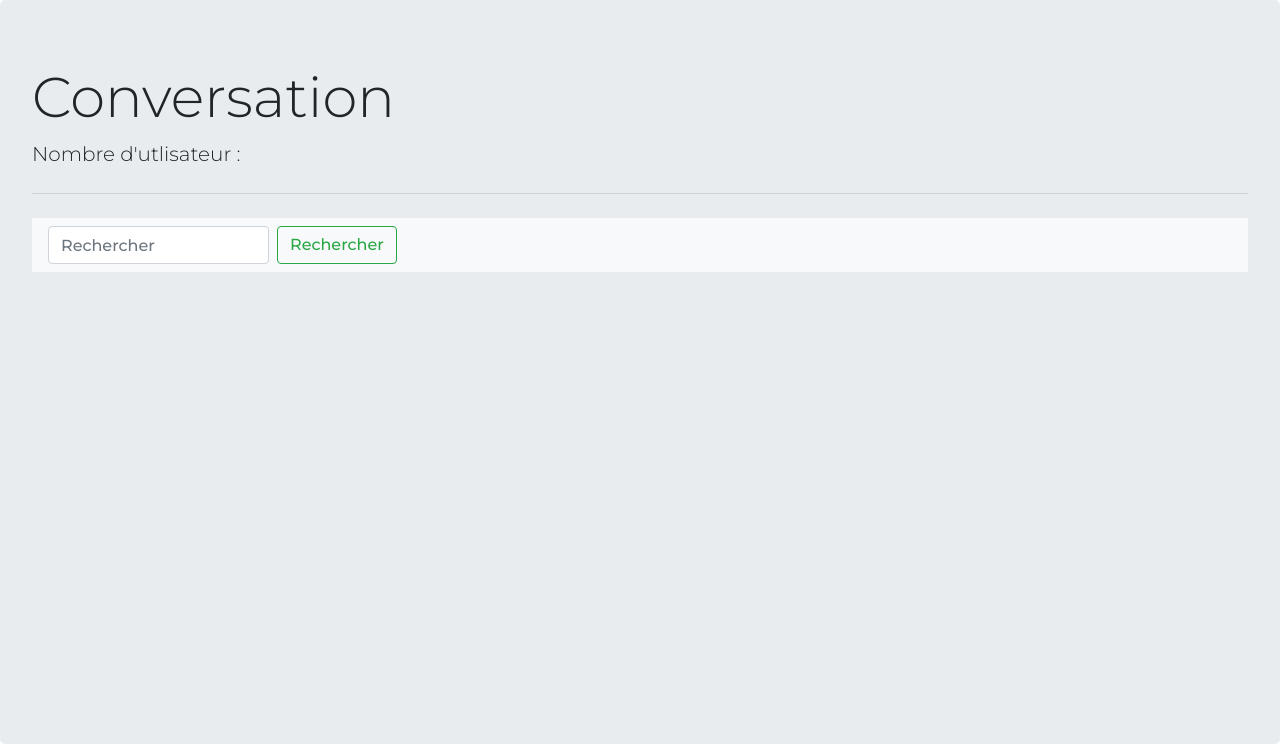
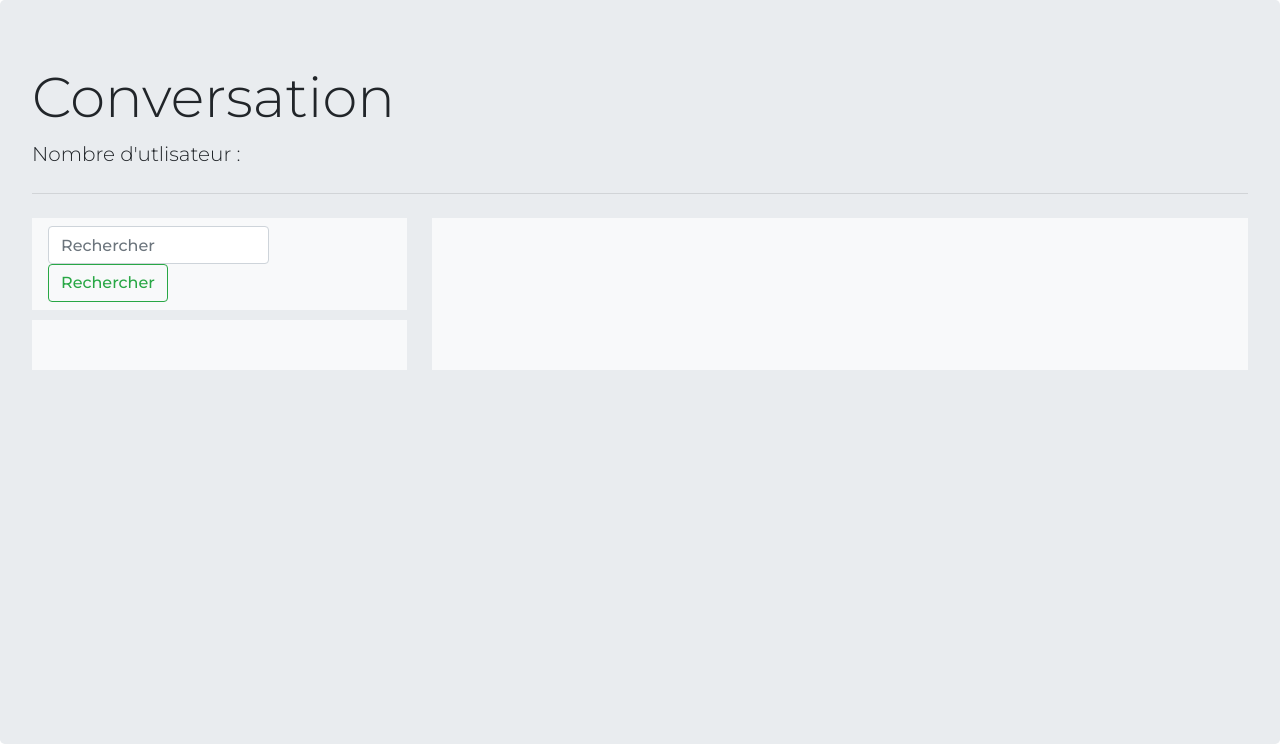
Before and after one commit to CyrilRabia91/VincentTrainer, a Symfony app: template templates/admin/Chat/chat.html.twig in a window 1280 px wide. Shown: the part 56-800 px from the top of the page. Run offline with Twig, Linux system fonts and the light colour scheme; the template is opened without the code that fills it, so the values that code supplies are empty; some libraries are stand-ins or nearby versions.

Commit message:
update ADmin

```diff
--- a/public/css/admin.css
+++ b/public/css/admin.css
@@ -58,3 +58,24 @@ body{
 #result_search{
     overflow: auto;
 }
+
+.container-chat{
+    display: flex;
+    justify-content: space-between;
+}
+
+.container-chat .chats{
+    width: 375px;
+    height: 100%;
+}
+
+.container-chat #result_search_chat{
+    background-color: #f8f9fa!important;
+    padding: 25px;
+    margin-top: 10px;
+}
+
+.container-chat #show_chat{
+    width: calc( 100% - 400px);
+    background-color: #f8f9fa!important;;
+}
--- a/src/Controller/AdminController.php
+++ b/src/Controller/AdminController.php
@@ -56,8 +56,9 @@ class AdminController extends AbstractController
         if ( $this->logsAdmin())
             return $this->redirectToRoute('home');
 
+        $chats = $this->getDoctrine()->getRepository('App:Chat')->findAll();
 
-        return $this->render('admin/Chat/chat.html.twig', []);
+        return $this->render('admin/Chat/chat.html.twig', ['chats'=>$chats]);
     }
 
     /**
--- a/templates/admin/Chat/chat.html.twig
+++ b/templates/admin/Chat/chat.html.twig
@@ -5,17 +5,29 @@
         <h1 class="display-4">Conversation</h1>
         <p class="lead">Nombre d'utlisateur : </p>
         <hr class="my-4">
-        <nav class="navbar navbar-light bg-light">
-            <div class="form-inline">
-                <input class="form-control mr-sm-2 search" type="search" placeholder="Rechercher" aria-label="Search">
-                <div class="btn btn-outline-success my-2 my-sm-0" onclick="searchUser()">Rechercher</div>
+        <div class="container-chat">
+            <div class="chats">
+                <header>
+                    <nav class="navbar navbar-light bg-light">
+                        <div class="form-inline">
+                            <input class="form-control mr-sm-2 search" type="search" placeholder="Rechercher" aria-label="Search">
+                            <div class="btn btn-outline-success my-2 my-sm-0" onclick="searchUser()">Rechercher</div>
+                        </div>
+                    </nav>
+                </header>
+                <div id="result_search_chat">
+                    {% include 'admin/Chat/list-chat.html.twig' with {'chats':chats} %}
+                </div>
             </div>
-        </nav>
-        <br>
-        <br>
-        <div id="result_search">
+            <div id="show_chat">
 
+            </div>
         </div>
+
+
+
+
+
     </div>
 {% endblock %}
 
--- /dev/null
+++ b/templates/admin/Chat/list-chat.html.twig
@@ -0,0 +1,3 @@
+{% for chat in chats %}
+    <p>{{ chat.id }}</p>
+{% endfor %}
```
